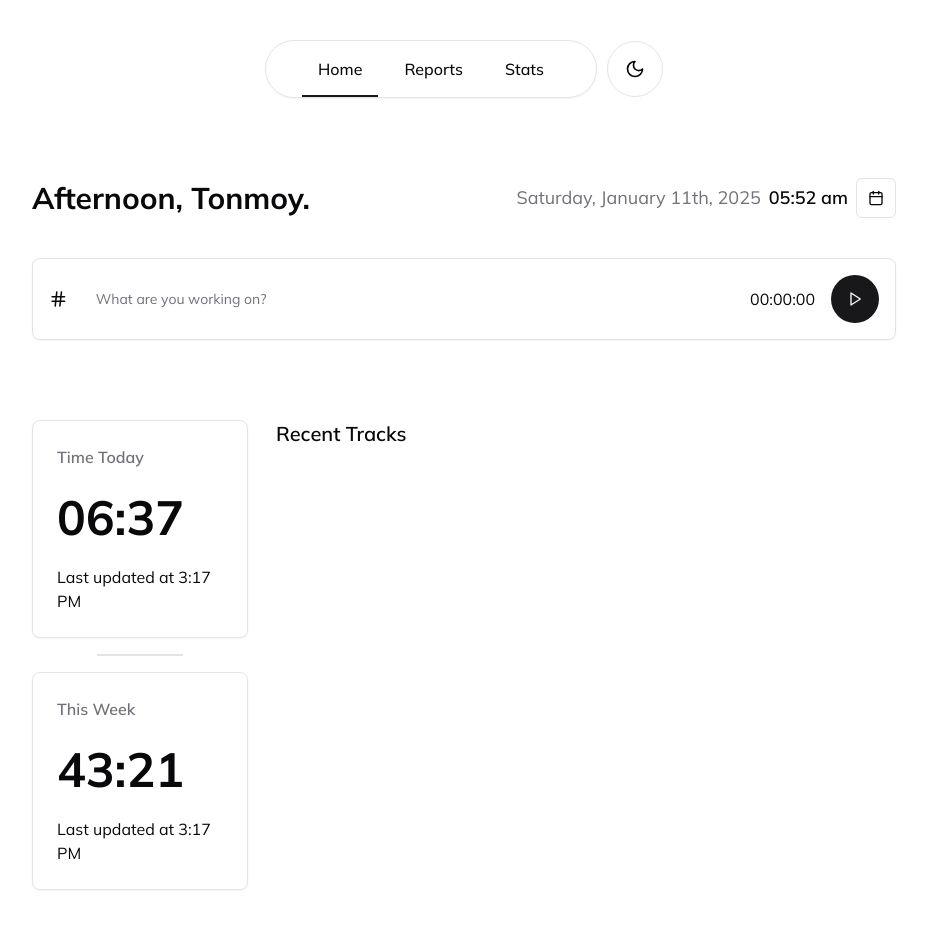
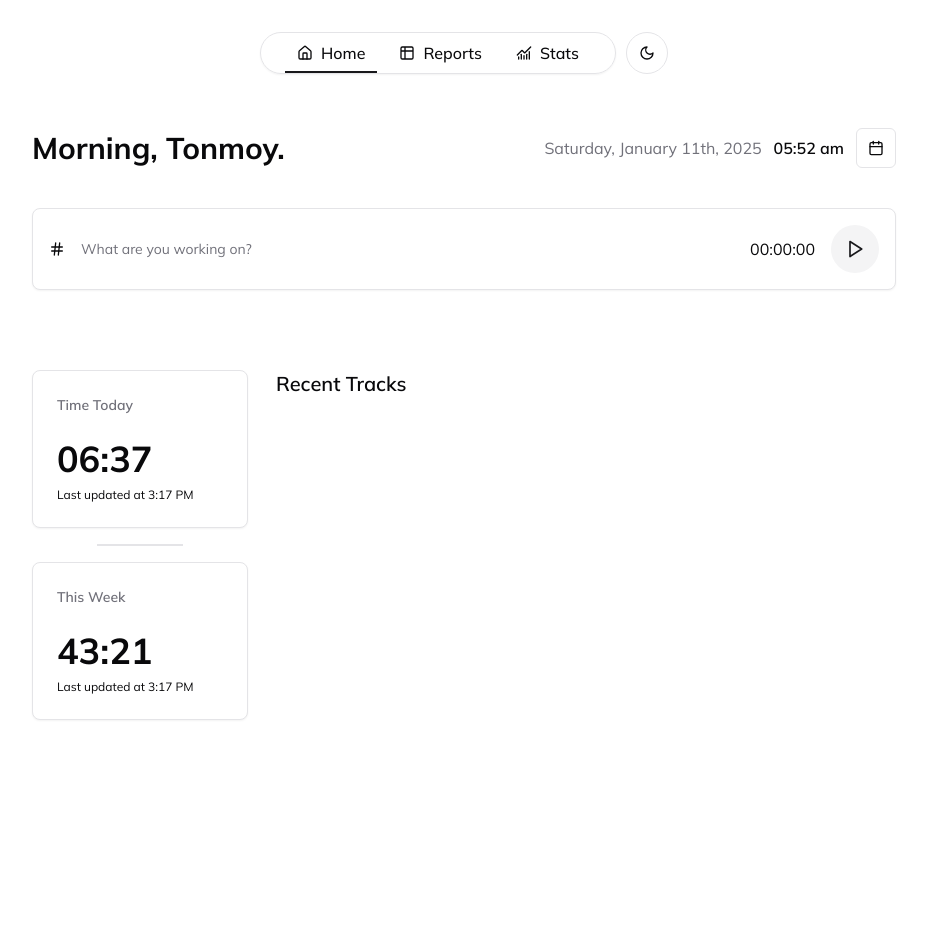
Before and after one commit to tonmoydeb404/tymr, a React (Vite) app: page / in a window 1280 px wide. Shown: the whole page, without its empty margins (176-1103 px from the left). After the commit the page ends 800 px from the top, so only its background shows below. Built offline with nearby package versions, Linux system fonts and the light colour scheme.

Commit message:
feat: enhance layout and styling of HomePage; add greeting functionality and improve Navbar icons

```diff
--- a/index.html
+++ b/index.html
@@ -29,7 +29,7 @@
     })();
   </script>
 
-  <main id="root" class="max-w-screen-lg mx-auto container my-10"></main>
+  <main id="root" class="max-w-screen-lg mx-auto container pb-20 pt-10 md:pb-10 md:pt-32"></main>
   <script type="module" src="/src/main.tsx"></script>
 </body>
 
--- a/src/database/services.ts
+++ b/src/database/services.ts
@@ -47,6 +47,8 @@ export const endWorkTime = async () => {
   todayWork.endTime = endTime;
   todayWork.duration =
     new Date(endTime).getTime() - new Date(todayWork.startTime).getTime();
+
+  console.log({ todayWork, endTime, today });
 
   // Save the updated work time
   await db.put("workTimes", todayWork);
--- a/src/helpers/common.ts
+++ b/src/helpers/common.ts
@@ -1,5 +1,7 @@
+import { format } from "date-fns";
+
 export function formatDuration(ms: number): string {
-  const totalMinutes = Math.floor(ms / 60000); // Convert ms to total minutes
+  const totalMinutes = Math.floor(ms / 1000 / 60); // Convert ms to total minutes
   const hours = Math.floor(totalMinutes / 60); // Calculate hours
   const minutes = totalMinutes % 60; // Remaining minutes
 
@@ -9,3 +11,17 @@ export function formatDuration(ms: number): string {
 
   return `${formattedHours}:${formattedMinutes}`;
 }
+
+export const getGreeting = (): string => {
+  const currentHour = Number(format(new Date(), "HH"));
+
+  if (currentHour >= 5 && currentHour < 12) {
+    return "Morning";
+  } else if (currentHour >= 12 && currentHour < 17) {
+    return "Afternoon";
+  } else if (currentHour >= 17 && currentHour < 21) {
+    return "Evening";
+  } else {
+    return "Night";
+  }
+};
--- a/src/layout/navbar.tsx
+++ b/src/layout/navbar.tsx
@@ -1,15 +1,21 @@
 import { Button } from "@/components/ui/button";
 import { useTheme } from "@/context/theme";
 import { paths } from "@/router/paths";
-import { LucideMoon, LucideSun } from "lucide-react";
+import {
+  LucideChartNoAxesCombined,
+  LucideHome,
+  LucideMoon,
+  LucideSun,
+  LucideTable2,
+} from "lucide-react";
 import { NavLink } from "react-router";
 
 // ----------------------------------------------------------------------
 
 const links = [
-  { label: "Home", path: paths.root },
-  { label: "Reports", path: paths.reports },
-  { label: "Stats", path: paths.stats },
+  { label: "Home", path: paths.root, icon: LucideHome },
+  { label: "Reports", path: paths.reports, icon: LucideTable2 },
+  { label: "Stats", path: paths.stats, icon: LucideChartNoAxesCombined },
 ];
 
 // ----------------------------------------------------------------------
@@ -20,22 +26,25 @@ const Navbar = (_props: Props) => {
   const { toggleTheme, theme } = useTheme();
 
   return (
-    <header className="flex gap-2.5 items-center justify-center">
-      <nav className="flex flex-row gap-2.5 items-center justify-center px-9 border rounded-full shadow-sm">
+    <header className="flex gap-2.5 items-center justify-center fixed w-full left-0 max-md:bottom-8 md:top-8 z-10">
+      <nav className="flex flex-row gap-2.5 items-center justify-center px-3 md:px-6 border rounded-full shadow-sm bg-background/10 backdrop-blur">
         {links.map((item) => (
           <NavLink
             key={item.path}
             to={item.path}
-            className="px-4 py-4 relative overflow-hidden after:absolute after:left-0 after:bottom-0 after:h-0.5 after:w-full after:bg-primary after:-translate-x-[110%] after:duration-200 hover:after:translate-x-0 [&.active]:after:!translate-x-0 font-medium"
+            className="py-2 px-3 sm:py-3 sm:px-4 md:px-3 md:py-2 relative overflow-hidden after:absolute after:left-0 after:bottom-0 after:h-0.5 after:w-full after:bg-primary after:-translate-x-[110%] after:duration-200 hover:after:translate-x-0 [&.active]:after:!translate-x-0 font-medium inline-flex items-center gap-2"
           >
-            {item.label}
+            <span>
+              <item.icon className="size-5 md:size-4" />
+            </span>
+            <span className="max-md:hidden">{item.label}</span>
           </NavLink>
         ))}
       </nav>
       <Button
         onClick={toggleTheme}
         variant={"outline"}
-        className="rounded-full size-14 [&_svg]:size-5"
+        className="rounded-full size-10 md:size-[42px] max-md:[&_svg]:size-5 !bg-background/10 backdrop-blur"
       >
         {theme === "dark" ? <LucideSun /> : <LucideMoon />}
       </Button>
--- a/src/pages/home/index.tsx
+++ b/src/pages/home/index.tsx
@@ -11,14 +11,14 @@ const HomePage = (_props: Props) => {
     <>
       <HeaderSection />
       <TrackerSection />
-      <div className="mt-20 grid grid-cols-12">
-        <div className="col-span-3 flex flex-col gap-4">
+      <div className="mt-20 grid grid-cols-12 gap-y-10">
+        <div className="col-span-12 md:col-span-4 lg:col-span-3 flex flex-col sm:flex-row md:flex-col items-center gap-4">
           <TodayStatSection />
-          <div className="border w-2/5 mx-auto"></div>
+          <div className="border w-2/5 sm:w-0 sm:h-2/5 md:w-2/5 md:h-0 mx-auto sm:mx-0 md:mx-auto"></div>
           <WeekStatSection />
         </div>
 
-        <div className="col-span-9 pl-7">
+        <div className="col-span-12 md:col-span-8 lg:col-span-9 md:pl-7">
           <RecentSection />
         </div>
       </div>
--- a/src/pages/home/sections/header.tsx
+++ b/src/pages/home/sections/header.tsx
@@ -1,5 +1,6 @@
 import { Button } from "@/components/ui/button";
 import { useApp } from "@/context/app";
+import { getGreeting } from "@/helpers/common";
 import useClock from "@/hooks/use-clock";
 import { format } from "date-fns";
 import { LucideCalendar } from "lucide-react";
@@ -11,21 +12,25 @@ const HeaderSection = (_props: Props) => {
   const time = useClock();
 
   return (
-    <header className="mt-20 flex items-center">
-      <h1 className="text-3xl font-bold">Afternoon, Tonmoy.</h1>
+    <div className="flex items-start justify-between lg:items-center gap-x-3">
+      <div className="flex flex-col lg:flex-row lg:items-center lg:flex-1 lg:justify-between">
+        <h1 className="text-[22px] sm:text-2xl md:text-3xl font-bold">
+          {getGreeting()}, Tonmoy.
+        </h1>
 
-      <h2 className="ml-auto text-lg text-muted-foreground">
-        {format(date, "EEEE, MMMM do, yyyy")}
-      </h2>
-      {time ? (
-        <h3 className="ml-2 text-lg font-semibold">
-          {format(time, "hh:mm aaa")}
-        </h3>
-      ) : null}
-      <Button size={"icon"} className="ml-2" variant={"outline"}>
+        <div className="flex flex-col md:flex-row gap-x-3">
+          <h2 className="text-muted-foreground">
+            {format(date, "EEEE, MMMM do, yyyy")}
+          </h2>
+          {time ? (
+            <h3 className="font-semibold">{format(time, "hh:mm aaa")}</h3>
+          ) : null}
+        </div>
+      </div>
+      <Button size={"icon"} variant={"outline"}>
         <LucideCalendar />
       </Button>
-    </header>
+    </div>
   );
 };
 
--- a/src/pages/home/sections/today-stat.tsx
+++ b/src/pages/home/sections/today-stat.tsx
@@ -9,14 +9,12 @@ type Props = {};
 
 const TodayStatSection = (_props: Props) => {
   return (
-    <Card>
-      <CardHeader className="text-base font-semibold text-muted-foreground">
+    <Card className="flex-1 w-full">
+      <CardHeader className="text-sm font-semibold text-muted-foreground">
         Time Today
       </CardHeader>
-      <CardContent className="text-5xl font-bold">06:37</CardContent>
-      <CardFooter>
-        <span>Last updated at 3:17 PM</span>
-      </CardFooter>
+      <CardContent className="text-4xl font-bold pb-2">06:37</CardContent>
+      <CardFooter className="text-xs">Last updated at 3:17 PM</CardFooter>
     </Card>
   );
 };
--- a/src/pages/home/sections/tracker.tsx
+++ b/src/pages/home/sections/tracker.tsx
@@ -4,7 +4,7 @@ import { Input } from "@/components/ui/input";
 import { useApp } from "@/context/app";
 import { useEndWorkTime, useStartWorkTime } from "@/database/hooks";
 import useTimer from "@/hooks/use-timer";
-import { LucideHash, LucidePlay, LucideStopCircle } from "lucide-react";
+import { LucideHash, LucidePause, LucidePlay } from "lucide-react";
 import { useState } from "react";
 import { toast } from "sonner";
 
@@ -37,38 +37,48 @@ const TrackerSection = (_props: Props) => {
 
   return (
     <Card
-      className="mx-auto mt-10 flex items-center justify-center px-4 py-4 gap-4 focus-within:border-primary duration-200"
+      className="mx-auto mt-10 flex flex-col justify-center px-4 py-4 gap-x-0 sm:gap-x-4 focus-within:border-primary duration-200"
       as="label"
     >
-      <LucideHash />
+      {activeWork && (
+        <span className="sm:hidden block text-3xl mb-2 font-bold">
+          {workedTime}
+        </span>
+      )}
+
+      <div className="flex items-center gap-x-2 sm:gap-x-4">
+        <LucideHash className="shrink-0 size-4" />
 
         <Input
           id="title"
           type="text"
           placeholder="What are you working on?"
-        className="border-0 text-lg focus-visible:outline-none focus-visible:ring-0 focus-visible:ring-offset-0"
+          className="border-0 px-0 sm:text-lg focus-visible:outline-none focus-visible:ring-0 focus-visible:ring-offset-0"
           value={activeWork ? activeWork.title || "Untitled" : title}
           disabled={!!activeWork}
           onChange={(e) => setTitle(e.target.value)}
         />
 
-      <span>{workedTime}</span>
+        <span className="max-sm:hidden">{workedTime}</span>
 
         {!activeWork ? (
           <Button
-          className="!size-12 rounded-full"
+            className=" !size-8 sm:!size-12 rounded-full"
+            variant={"secondary"}
             onClick={() => startWork.trigger({ title })}
           >
-          <LucidePlay />
+            <LucidePlay className="sm:!size-5" />
           </Button>
         ) : (
           <Button
-          className="!size-12 rounded-full"
+            className=" !size-8 sm:!size-12 rounded-full"
+            variant={"destructive"}
             onClick={() => endWork.trigger()}
           >
-          <LucideStopCircle />
+            <LucidePause className="sm:!size-5" />
           </Button>
         )}
+      </div>
     </Card>
   );
 };
--- a/src/pages/home/sections/week-stat.tsx
+++ b/src/pages/home/sections/week-stat.tsx
@@ -9,14 +9,12 @@ type Props = {};
 
 const WeekStatSection = (_props: Props) => {
   return (
-    <Card>
-      <CardHeader className="text-base font-semibold text-muted-foreground">
+    <Card className="flex-1 w-full">
+      <CardHeader className="text-sm font-semibold text-muted-foreground">
         This Week
       </CardHeader>
-      <CardContent className="text-5xl font-bold">43:21</CardContent>
-      <CardFooter>
-        <span>Last updated at 3:17 PM</span>
-      </CardFooter>
+      <CardContent className="text-4xl font-bold pb-2">43:21</CardContent>
+      <CardFooter className="text-xs">Last updated at 3:17 PM</CardFooter>
     </Card>
   );
 };
```
Lines whose indentation alone changed are shown as unchanged.
